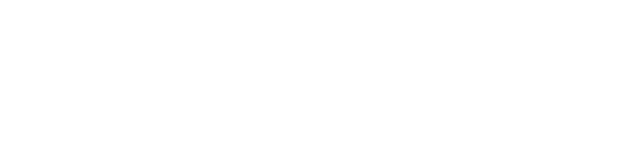
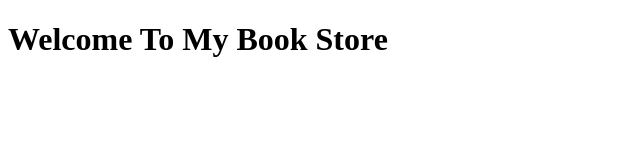
Before and after one commit to MostafaAbdlatef/githubProject, a plain HTML site: page index.html in a window 1280 px wide. Shown: the whole page, without its empty margins (0-640 px from the left). Drawn offline with Linux system fonts and the light colour scheme.

Commit message:
add heading

```diff
--- a/index.html
+++ b/index.html
@@ -4,6 +4,6 @@
         <title> Book Store </title>
     </head>
     <body>
-
+        <h1> Welcome To My Book Store </h1>
     </body>
 </html>
```
